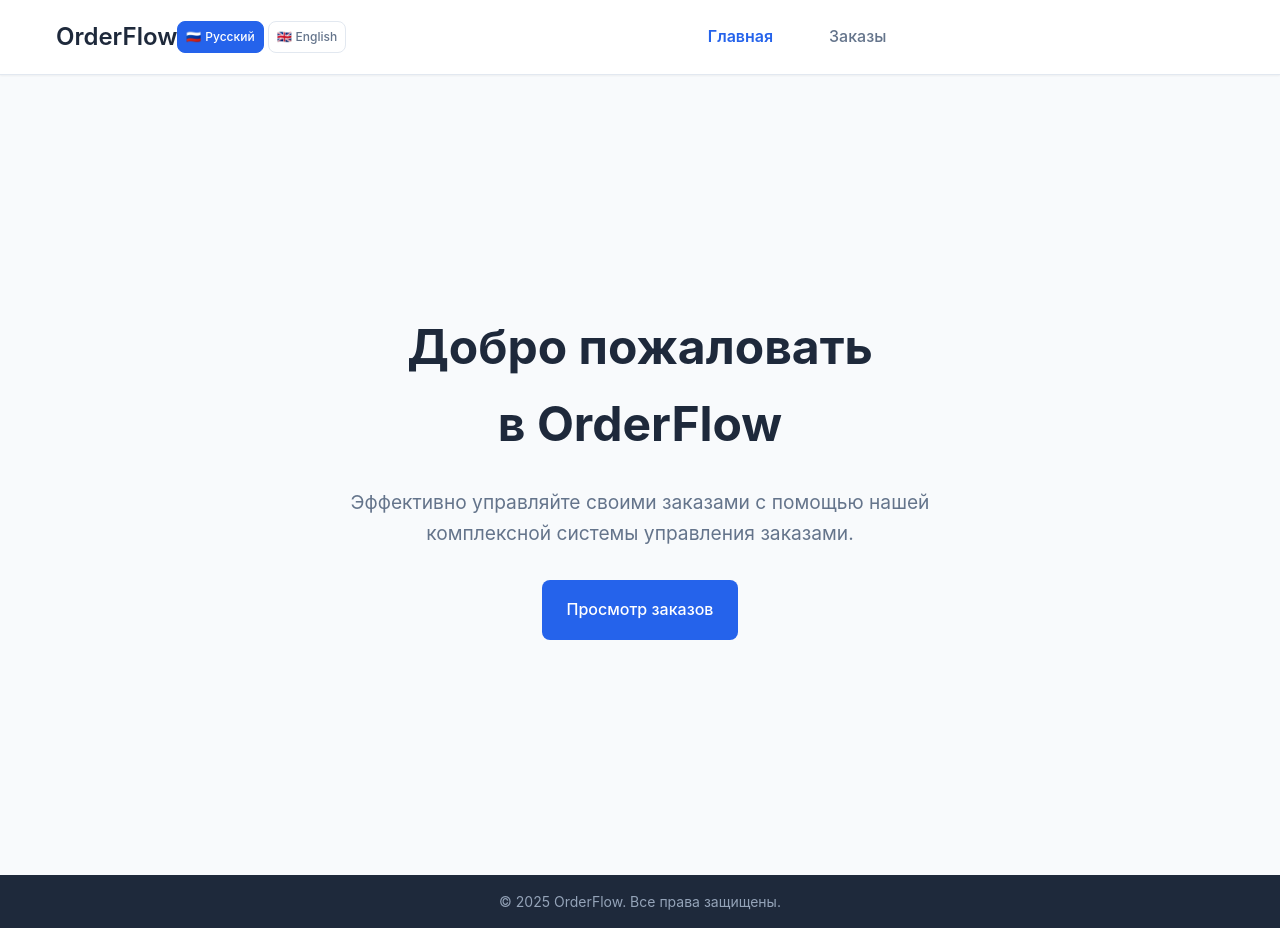
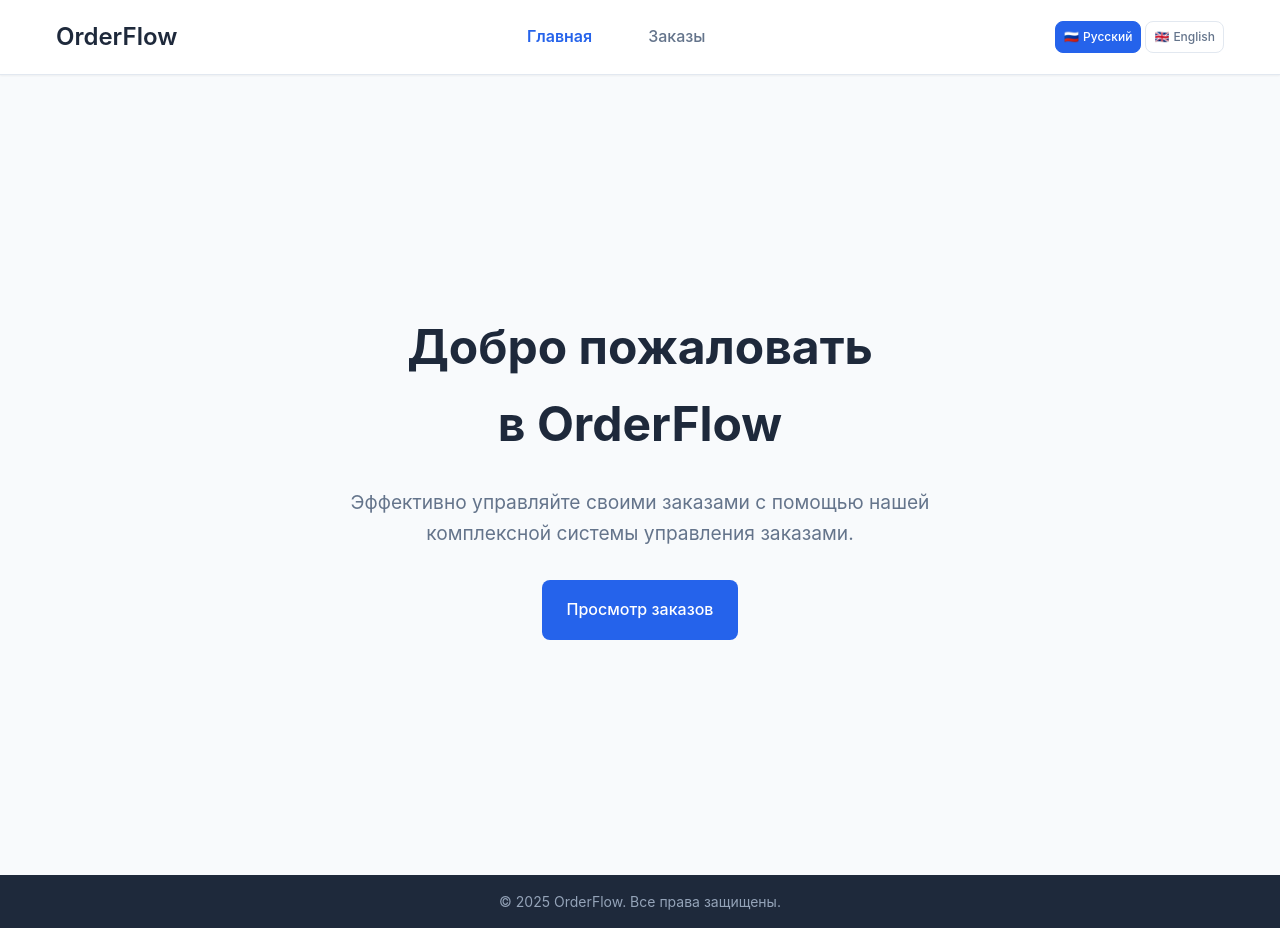
Before and after one commit to egorvdovenko/vue-test-task-2, a Vue app: page / in a window 1280 px wide. Built offline with nearby package versions, Linux system fonts and the light colour scheme.

Commit message:
refactor: reorganize header structure for improved layout and responsiveness

```diff
--- a/src/App.vue
+++ b/src/App.vue
@@ -7,14 +7,9 @@ import AppLanguageSwitcher from '@/components/AppLanguageSwitcher.vue'
     <header class="app-header">
       <div class="l-container">
         <div class="app-header__content">
-          <div class="app-header__top">
-            <router-link to="/" class="app-header__logo">
-              {{ $t('app.title') }}
-            </router-link>
-            <div class="app-header__actions">
-              <AppLanguageSwitcher />
-            </div>
-          </div>
+          <router-link to="/" class="app-header__logo">
+            {{ $t('app.title') }}
+          </router-link>
           <nav class="app-header__nav">
             <router-link to="/" class="nav-link">
               {{ $t('navigation.home') }}
@@ -23,6 +18,9 @@ import AppLanguageSwitcher from '@/components/AppLanguageSwitcher.vue'
               {{ $t('navigation.orders') }}
             </router-link>
           </nav>
+          <div class="app-header__actions">
+            <AppLanguageSwitcher />
+          </div>
         </div>
       </div>
     </header>
@@ -72,20 +70,9 @@ import AppLanguageSwitcher from '@/components/AppLanguageSwitcher.vue'
     gap: var(--spacing-lg);
 
     @media (max-width: 768px) {
-      flex-direction: column;
+      flex-wrap: wrap;
       gap: var(--spacing-sm);
       padding: var(--spacing-sm) 0;
-    }
-  }
-
-  &__top {
-    display: flex;
-    align-items: center;
-    justify-content: space-between;
-    width: 100%;
-
-    @media (min-width: 769px) {
-      width: auto;
     }
   }
 
@@ -102,6 +89,7 @@ import AppLanguageSwitcher from '@/components/AppLanguageSwitcher.vue'
 
     @media (max-width: 768px) {
       font-size: 1.25rem;
+      order: 1;
     }
   }
 
@@ -117,12 +105,17 @@ import AppLanguageSwitcher from '@/components/AppLanguageSwitcher.vue'
       width: 100%;
       justify-content: center;
       gap: var(--spacing-md);
+      order: 3;
     }
   }
 
   &__actions {
     display: flex;
     align-items: center;
+
+    @media (max-width: 768px) {
+      order: 2;
+    }
   }
 }
 
```
